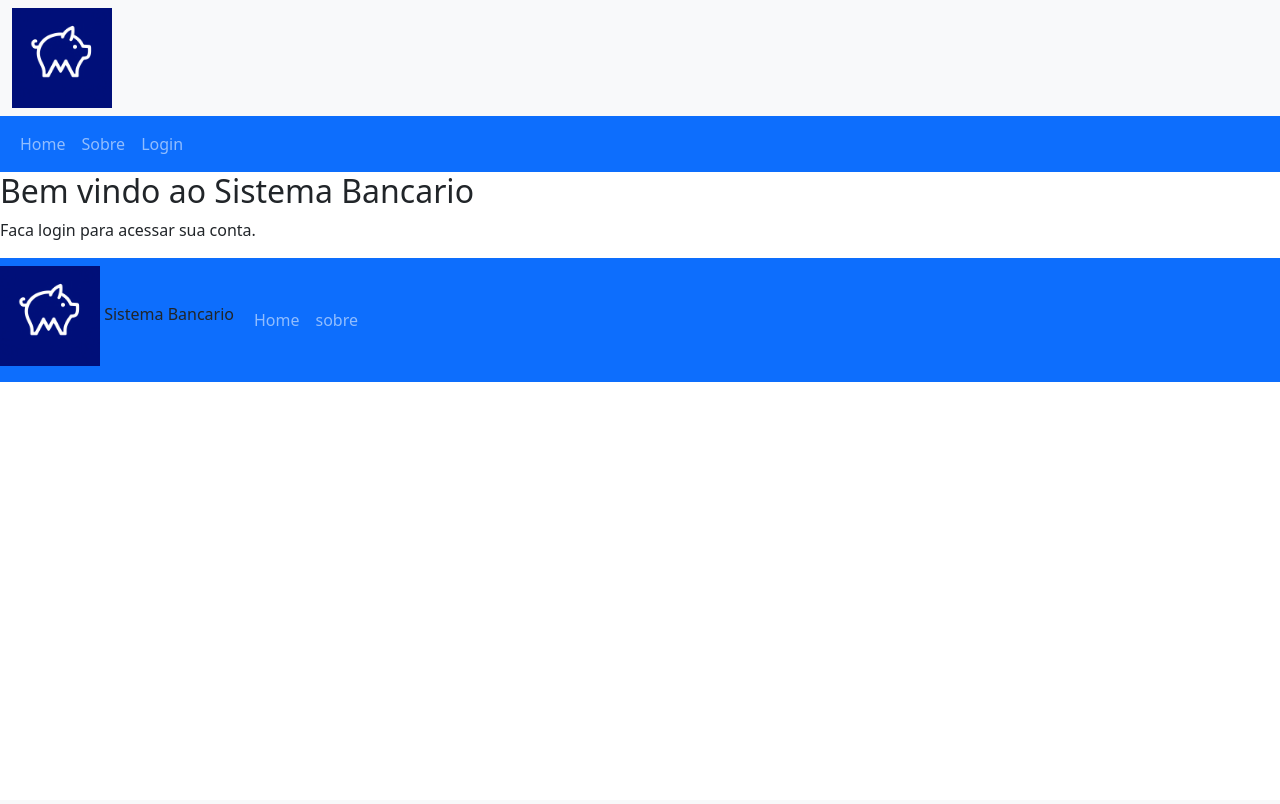
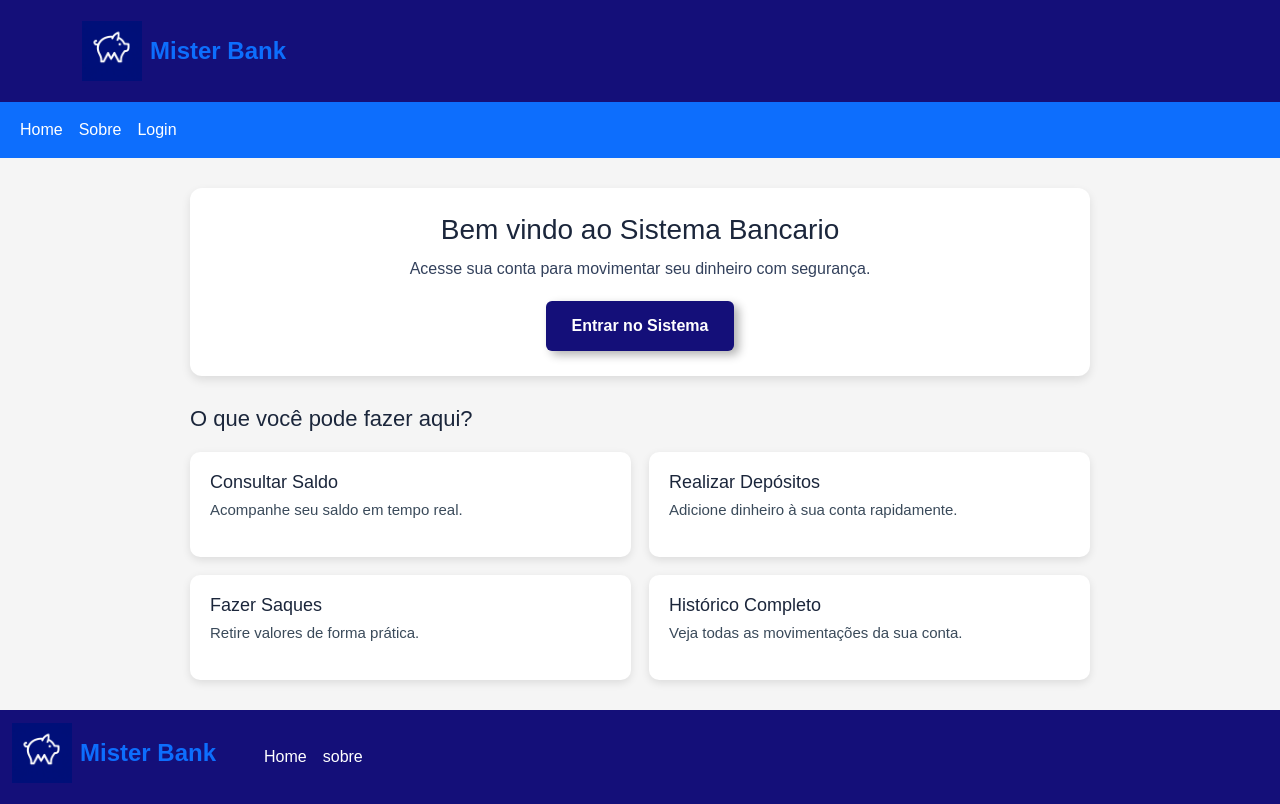
Before and after one commit to UNIPE-CC/Banking-System, a PHP site: page / in a window 1280 px wide. Before the commit the page ends 382 px from the top, so only its background shows below. Run offline with PHP 8.4, Linux system fonts and the light colour scheme.

Commit message:
Ajuste do front

```diff
--- a/assets/css/style.css
+++ b/assets/css/style.css
@@ -0,0 +1,128 @@
+/* ================================
+   RESET / GLOBAL
+================================= */
+* {
+    margin: 0;
+    padding: 0;
+    box-sizing: border-box;
+    font-family: Arial, Helvetica, sans-serif;
+}
+
+body {
+    background-color: #f5f5f5;
+    color: #333;
+}
+
+a {
+    text-decoration: none;
+}
+
+.btn {
+    padding: 12px 25px;
+    background: #140f79;
+    color: white;
+    border-radius: 6px;
+    font-weight: bold;
+    transition: 0.2s;
+    box-shadow: 5px 4px 10px rgba(0,0,0,0.3);
+}
+
+.btn:hover {
+    background: #0f0c5a;
+    color: white;
+    box-shadow: none;
+}
+
+/* ================================
+   INCLUDES
+================================= */
+.navbar {
+    background-color: #140f79;
+}
+
+.navbar .navbar-brand span {
+    color: white;
+    font-weight: bold;
+}
+
+.navbar .nav-link {
+    color: white;
+}
+
+.navbar .nav-link:hover {
+    color: #cce0ff;
+}
+
+.logo-img {
+    height: 60px;
+    width: auto;
+    max-height: 60px;
+}
+
+/* Footer */
+.footer-container {
+    background-color: #0f0c5a;
+    color: white;
+    padding: 20px 0;
+    text-align: center;
+}
+
+/* ================================
+   HOME
+================================= */
+.home-container {
+    width: 90%;
+    max-width: 900px;
+    margin: 30px auto;
+}
+
+.welcome-box {
+    background: #ffffff;
+    padding: 25px;
+    border-radius: 12px;
+    box-shadow: 0 4px 10px rgba(0,0,0,0.1);
+    text-align: center;
+    margin-bottom: 30px;
+}
+
+.welcome-box h2 {
+    font-size: 28px;
+    color: #1b263b;
+    margin-bottom: 10px;
+}
+
+.welcome-box p {
+    font-size: 16px;
+    color: #33415c;
+    margin-bottom: 20px;
+}
+
+.info-section h3 {
+    font-size: 22px;
+    margin-bottom: 20px;
+    color: #1b263b;
+}
+
+.info-grid {
+    display: grid;
+    grid-template-columns: repeat(2, 1fr);
+    gap: 18px;
+}
+
+.info-card {
+    background: #ffffff;
+    padding: 20px;
+    border-radius: 10px;
+    box-shadow: 0 3px 8px rgba(0,0,0,0.1);
+}
+
+.info-card h4 {
+    font-size: 18px;
+    color: #1b263b;
+    margin-bottom: 5px;
+}
+
+.info-card p {
+    font-size: 15px;
+    color: #3a4a5a;
+}
--- a/includes/footer.php
+++ b/includes/footer.php
@@ -1,10 +1,15 @@
-<footer class="navbar navbar-expand-sm bg-primary navbar-dark">
+<footer class="navbar navbar-expand-sm">
     <h6>
-        <img src="assets/img/logo.png" style="width: 100px; height: 100px" alt="Logo do Sistema">
-        <?php
-            $titulo_site = "Sistema Bancario";
+        <div class="container d-flex align-items-center">
+            <a class="navbar-brand d-flex align-items-center" href="?pg=home">
+                <img src="assets/img/logo.png" class="logo-img" alt="Logo do Sistema">
+                <span class="ms-2 fw-bold fs-4 text-primary">Mister Bank</span>
+            </a>
+        </div>
+        <!-- <?php
+            $titulo_site = "Mister Bank";
             echo $titulo_site;
-            ?>
+        ?> -->
     </h6>
 
     <nav >
@@ -16,9 +21,6 @@
                 <li class="nav-item">
                     <a class="nav-link" href="?pg=sobre">sobre</a>
                 </li>
-                <!-- <li class="nav-item">
-                    <a class="nav-link" href="?pg=contato">Contato</a>
-                </li> -->
             </ul>
         </div>
     </nav>
--- a/includes/header.php
+++ b/includes/header.php
@@ -7,10 +7,14 @@
     <link href="https://cdn.jsdelivr.net/npm/bootstrap@5.3.3/dist/css/bootstrap.min.css" rel="stylesheet">
     <script src="https://cdn.jsdelivr.net/npm/bootstrap@5.3.3/dist/js/bootstrap.bundle.min.js"></script>
     <link rel="stylesheet" href="assets/css/style.css">
+    <link rel="stylesheet" href="assets/css/pages.css">
 </head>
 <body>
-    <div class="navbar navbar-expand-sm bg-light navbar-light">
-        <div class="container-fluid" id="topo">
-            <img src="assets/img/logo.png" style="width: 100px; height: 100px" alt="Logo do Sistema">
+    <nav class="navbar navbar-expand-lg shadow-sm py-3">
+        <div class="container d-flex align-items-center">
+            <a class="navbar-brand d-flex align-items-center" href="?pg=home">
+                <img src="assets/img/logo.png" class="logo-img" alt="Logo">
+                <span class="ms-2 fw-bold fs-4 text-primary">Mister Bank</span>
+            </a>
         </div>
-    </div>
+    </nav>
--- a/pages/home.php
+++ b/pages/home.php
@@ -1,2 +1,38 @@
-<h2>Bem vindo ao Sistema Bancario</h2>
-<p>Faca login para acessar sua conta.</p>
+<div class="home-container">
+
+    <div class="welcome-box">
+        <h2>Bem vindo ao Sistema Bancario</h2>
+        <p>Acesse sua conta para movimentar seu dinheiro com segurança.</p>
+
+        <a href="?pg=login" class="btn">Entrar no Sistema</a>
+    </div>
+
+    <div class="info-section">
+        <h3>O que você pode fazer aqui?</h3>
+
+        <div class="info-grid">
+
+            <div class="info-card">
+                <h4>Consultar Saldo</h4>
+                <p>Acompanhe seu saldo em tempo real.</p>
+            </div>
+
+            <div class="info-card">
+                <h4>Realizar Depósitos</h4>
+                <p>Adicione dinheiro à sua conta rapidamente.</p>
+            </div>
+
+            <div class="info-card">
+                <h4>Fazer Saques</h4>
+                <p>Retire valores de forma prática.</p>
+            </div>
+
+            <div class="info-card">
+                <h4>Histórico Completo</h4>
+                <p>Veja todas as movimentações da sua conta.</p>
+            </div>
+
+        </div>
+    </div>
+
+</div>
```
Also changed, not shown: assets/css/pages.css (added, +84 -0 lines), index.php (+0 -9 lines), pages/login.php (+7 -3 lines).
